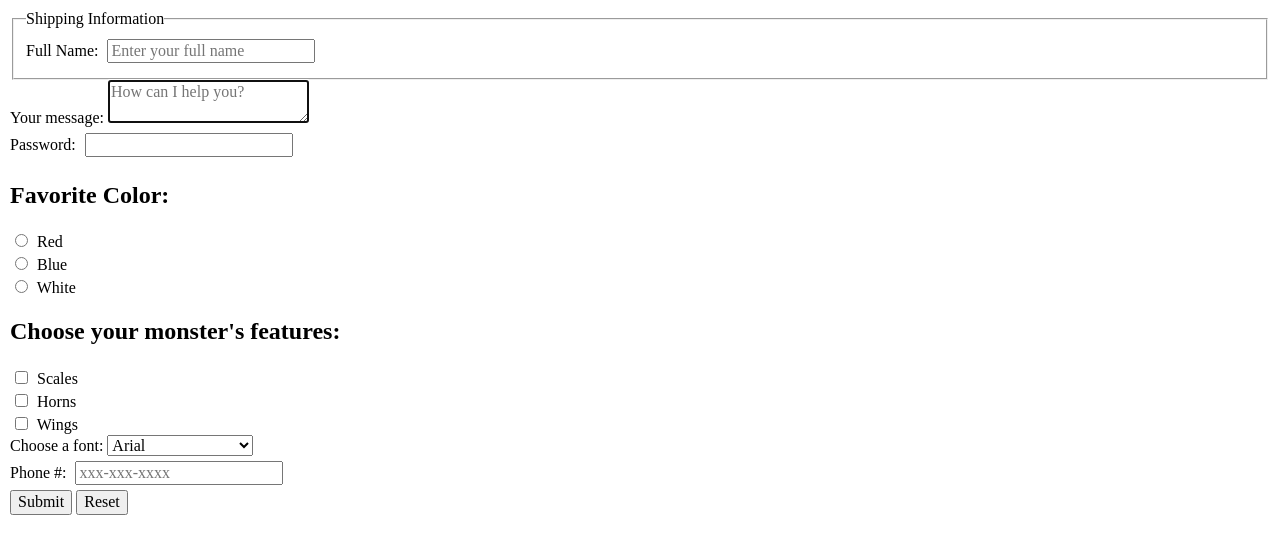
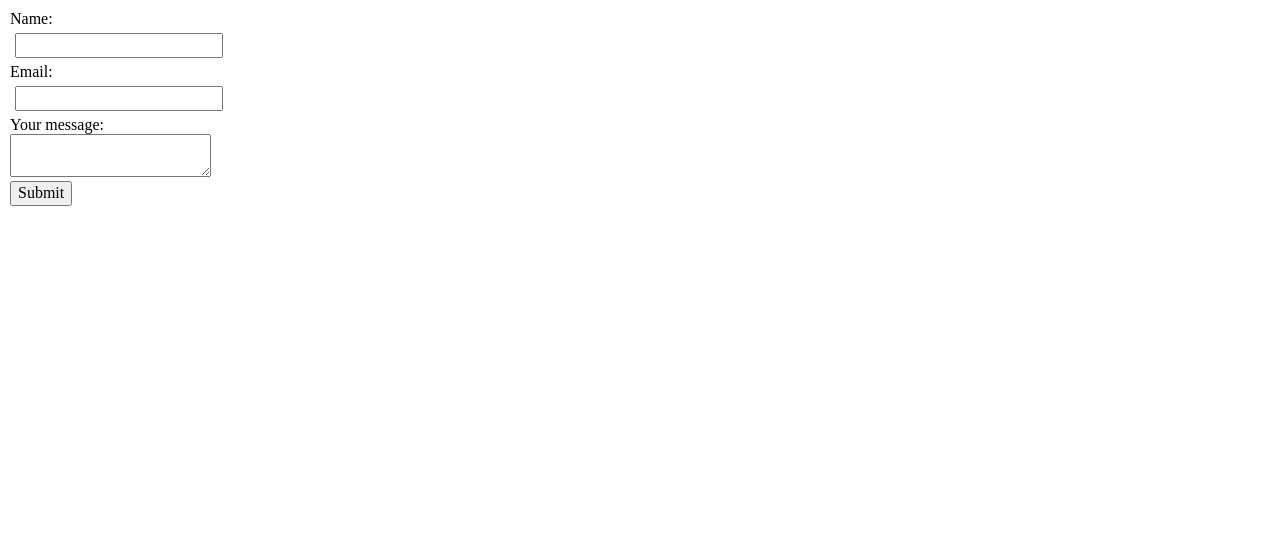
Before and after one commit to fulbrecht/formspree, a plain HTML site: page index.html in a window 1280 px wide. Drawn offline with nearby package versions, Linux system fonts and the light colour scheme.

Commit message:
second commit

```diff
--- a/index.html
+++ b/index.html
@@ -15,84 +15,36 @@
   <body>
     <main>
       <form>
-        <fieldset>
-          <legend>Shipping Information</legend>
         <div>
-            <label for="name">Full Name:</label>
+          <label for="name">Name:</label>
+          <br>
           <input
             id="name"
             type="text"
             name="name"
-              placeholder="Enter your full name"
           />
         </div>
-        </fieldset>
+        <div>
+          <label for="email">Email:</label>
+          <br>
+          <input
+            id="email"
+            type="text"
+            name="email"
+          />
+        </div>
+
         <div>
           <label for="form-message">Your message:</label>
+          <br>
           <textarea
             id="form-message"
             name="message"
-            autofocus="on"
-            required
             maxlength="200"
-            placeholder="How can I help you?"
           ></textarea>
         </div>
-        <div>
-          <label for="password">Password:</label>
-          <input id="password" type="password" name="password" minlength="8" />
-        </div>
-        <div>
-          <h2>Favorite Color:</h2>
-          <div>
-            <input id="red" name="color" type="radio" value="red" />
-            <label for="red">Red</label>
-          </div>
-          <div>
-            <input id="blue" name="color" type="radio" value="blue" />
-            <label for="blue">Blue</label>
-          </div>
-          <div>
-            <input id="white" name="color" type="radio" value="white" />
-            <label for="white">White</label>
-          </div>
-        </div>
-        <div>
-          <h2>Choose your monster's features:</h2>
-          <div>
-            <input name="scales" type="checkbox" id="scales" />
-            <label for="scales">Scales</label>
-          </div>
-          <div>
-            <input name="horns" type="checkbox" id="horns" />
-            <label for="horns">Horns</label>
-          </div>
-          <div>
-            <input name="wings" type="checkbox" id="wings" />
-            <label for="wings">Wings</label>
-          </div>
-        </div>
-        <div>
-          <label for="fonts">Choose a font:</label>
-          <select name="fonts" id="fonts" size="1">
-            <option value="arial">Arial</option>
-            <option value="times">Times New Roman</option>
-            <option value="comicsans">Comic Sans</option>
-            <option value="papyrus">Papyrus</option>
-          </select>
-        </div>
-        <div>
-          <label for="phone">Phone #:</label>
-          <input
-            id="phone"
-            type="text"
-            name="phone"
-            pattern="\d{3}[\-]\d{3}[\-]\d{4}"
-            placeholder="xxx-xxx-xxxx"
-          />
-        </div>
+
         <button type="submit">Submit</button>
-        <button type="reset">Reset</button>
       </form>
     </main>
   </body>
```
Lines whose indentation alone changed are shown as unchanged.
